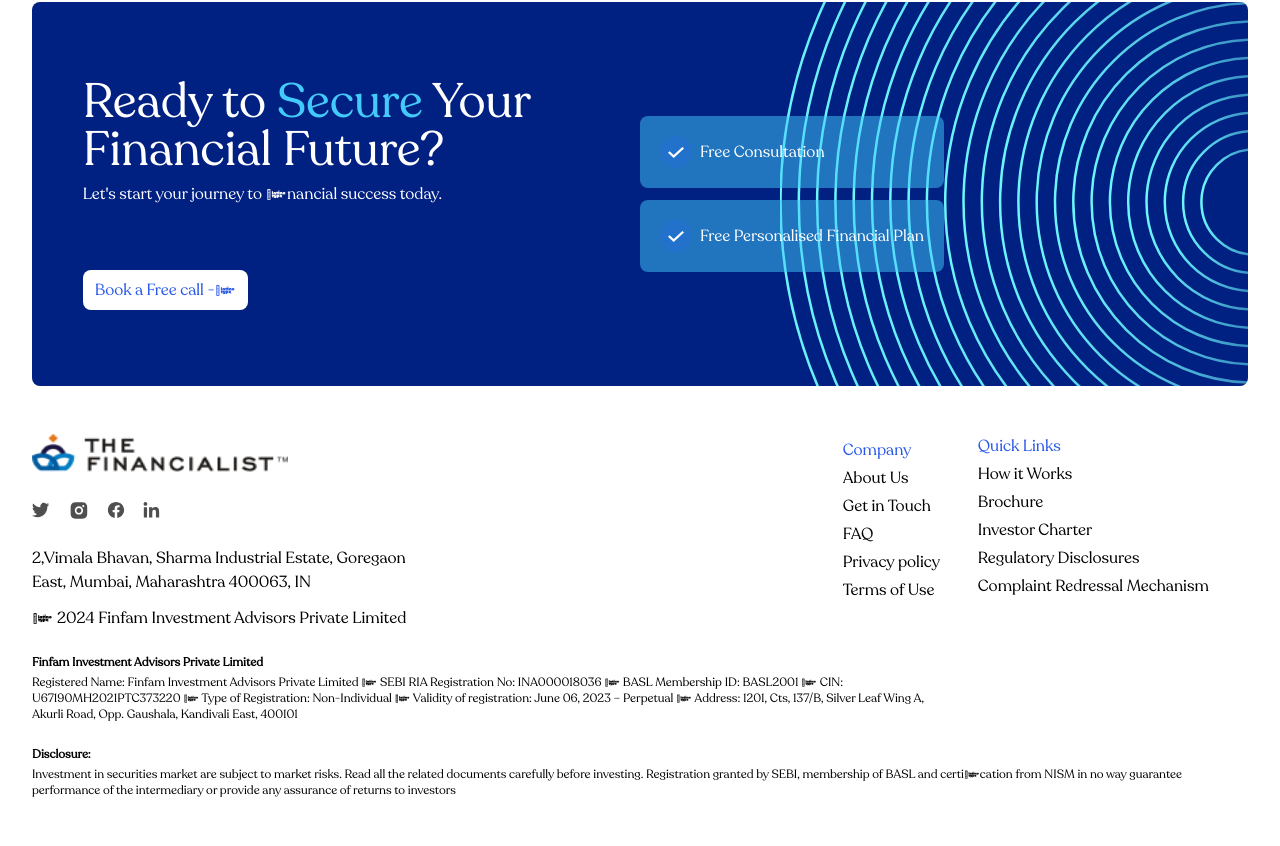
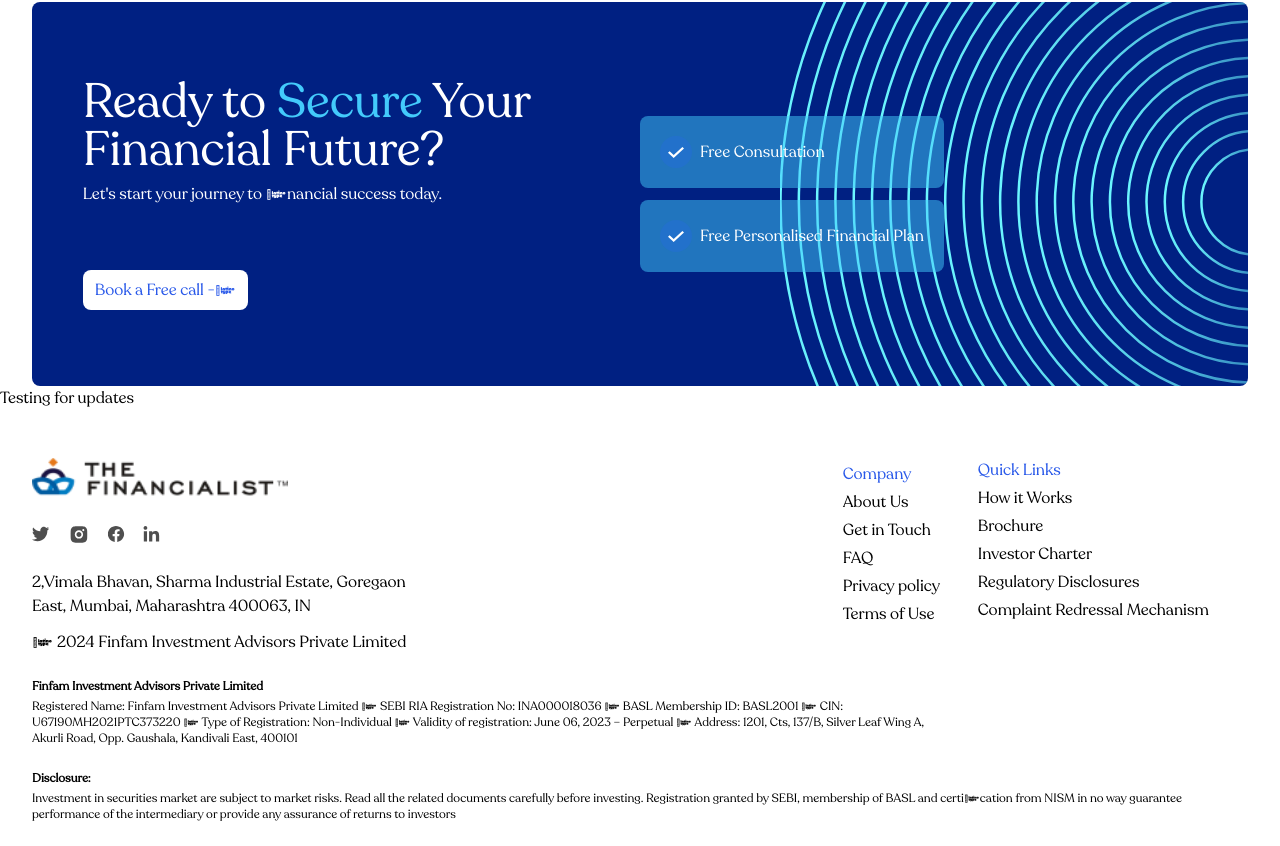
Before and after one commit to Sri1729/FE_Assignment, a Next.js app: page / in a window 1280 px wide. Shown: the part 5905-6751 px from the top of the page. Before the commit the page ends 6727 px from the top, so only its background shows below. Built offline with nearby package versions, Linux system fonts and the light colour scheme.

Commit message:
chore: check for build updates

```diff
--- a/src/app/page.tsx
+++ b/src/app/page.tsx
@@ -30,6 +30,7 @@ export default function Home() {
       </section>
       <Faq />
       <Banner />
+      <div className="m-50">Testing for updates</div>
       <Footer />
     </div>
   );
```
